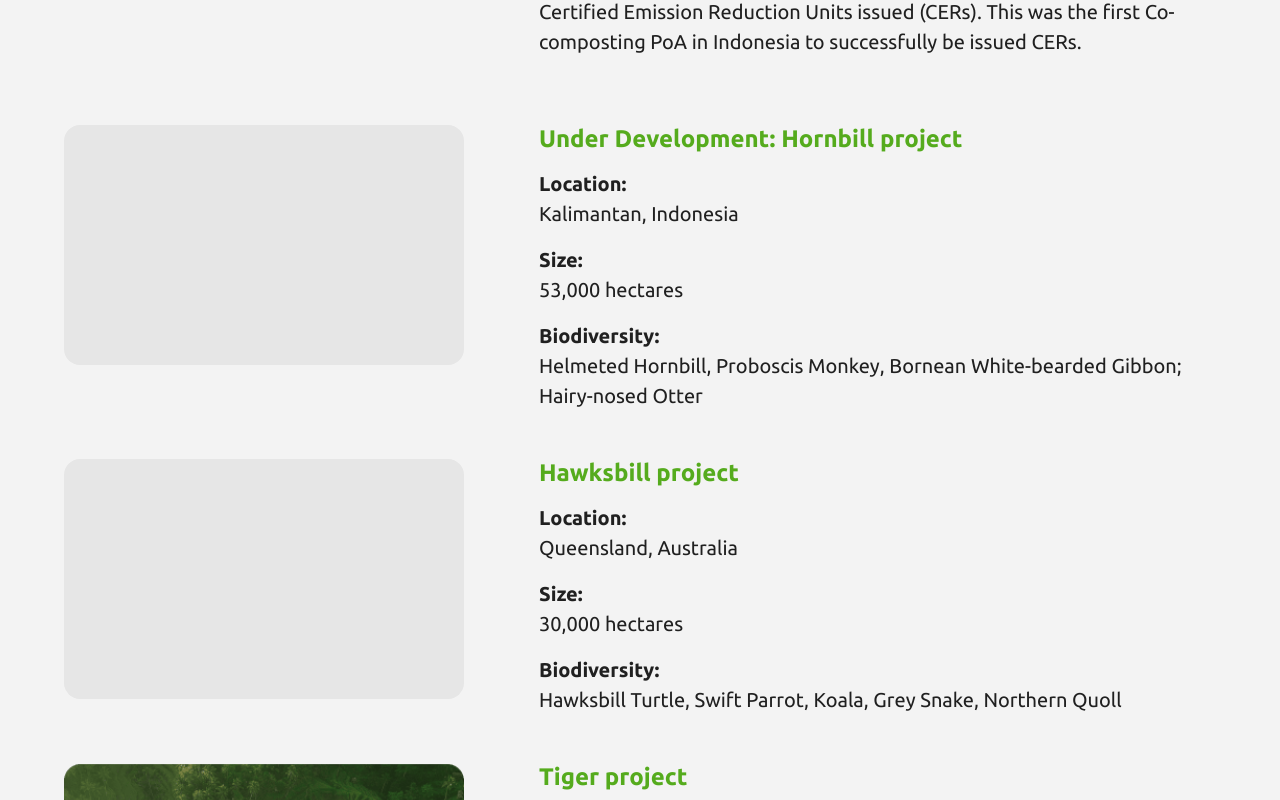
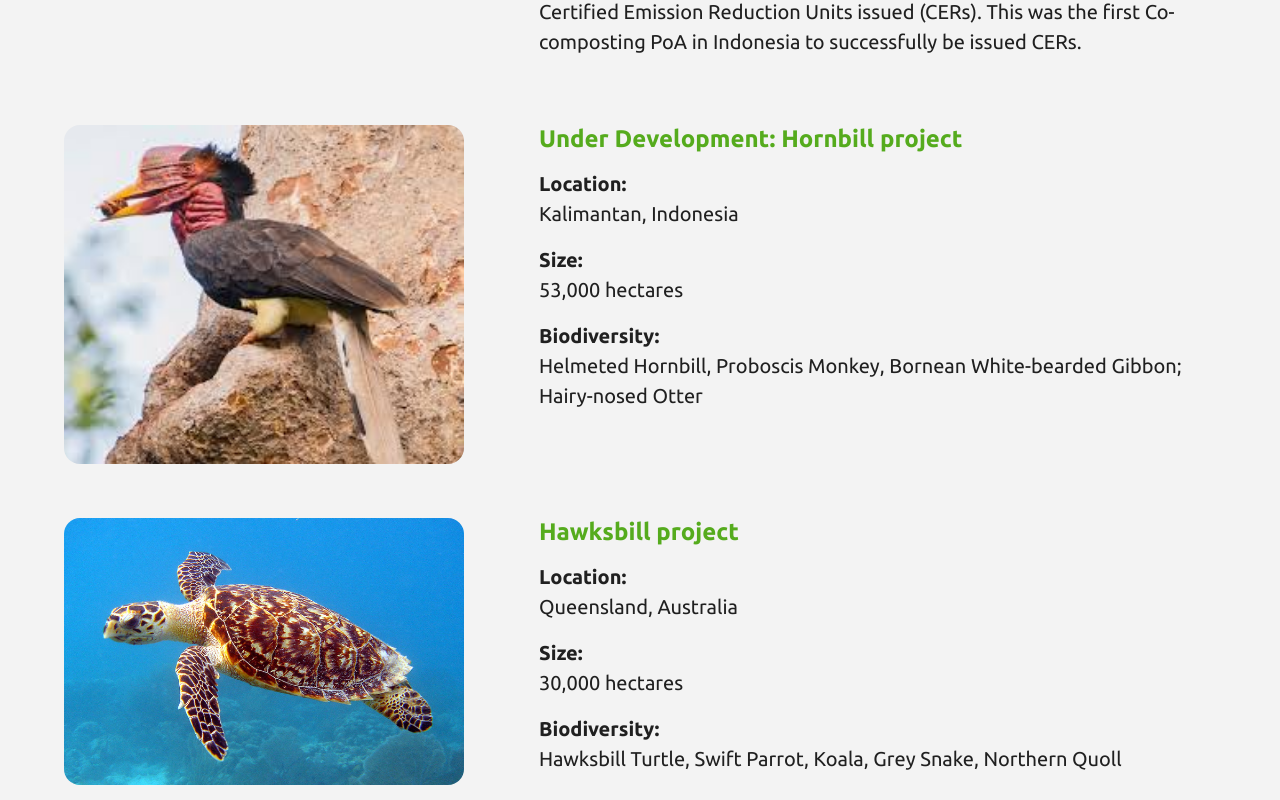
Before and after one commit to perlin-network/perl-bio-website, a React (Create React App) app: page /projects-and-press in a window 1280 px wide. Shown: the part 1600-2400 px from the top of the page. Built offline with nearby package versions, Linux system fonts and the light colour scheme.

Commit message:
New project images

```diff
--- a/src/data/projects.js
+++ b/src/data/projects.js
@@ -6,6 +6,8 @@ import IndonesianAgricultureProject from '../assets/projects/project-indonesian-
 import IndonesianAgricultureProject2x from '../assets/projects/project-indonesian-agriculture@2x.png';
 import SumatraProject from '../assets/projects/project-sumatra.png';
 import SumatraProject2x from '../assets/projects/project-sumatra@2x.png';
+import HawksbillProject from '../assets/projects/project-hawksbill.jpeg';
+import HornbillProject from '../assets/projects/project-hornbill.jpeg';
 
 const projects = [
   {
@@ -35,8 +37,8 @@ const projects = [
     size: '30,000 hectares',
     biodiversity:
       'Hawksbill Turtle, Swift Parrot, Koala, Grey Snake, Northern Quoll',
-    // image: TigerProject,
-    // imageHiRes: TigerProject2x,
+    image: HawksbillProject,
+    imageHiRes: null,
   },
   {
     id: 'hornbill',
@@ -45,8 +47,8 @@ const projects = [
     size: '53,000 hectares',
     biodiversity:
       'Helmeted Hornbill, Proboscis Monkey, Bornean White-bearded Gibbon; Hairy-nosed Otter',
-    // image: TigerProject,
-    // imageHiRes: TigerProject2x,
+    image: HornbillProject,
+    imageHiRes: null,
   },
   {
     id: 'indonesian-agriculture',
--- a/src/pages/Projects/ProjectList.js
+++ b/src/pages/Projects/ProjectList.js
@@ -5,7 +5,14 @@ import { styled } from '@mui/material/styles';
 
 import data from '../../data/projects';
 
-const Image = ({ theme, ...project }) => (
+const Image = ({ theme, ...project }) => {
+  const srcProps = {
+    src: project.image,
+    ...(project.imageHiRes && {
+      srcSet: `${project.imageHiRes} 2x`,
+    }),
+  };
+  return (
     <Box
       component="figure"
       m={0}
@@ -16,8 +23,7 @@ const Image = ({ theme, ...project }) => (
     >
       {project.image ? (
         <img
-        srcSet={`${project.imageHiRes} 2x`}
-        src={project.image}
+          {...srcProps}
           alt={project.title}
           style={{ width: '100%', maxWidth: '100%', borderRadius: 16 }}
         />
@@ -26,6 +32,7 @@ const Image = ({ theme, ...project }) => (
       )}
     </Box>
   );
+};
 
 const Placeholder = styled(Box)(({ theme }) => ({
   position: 'relative',
```
Also changed, not shown: src/assets/projects/project-hawksbill.jpeg (added), src/assets/projects/project-hornbill.jpeg (added). Lines whose indentation alone changed are shown as unchanged.
